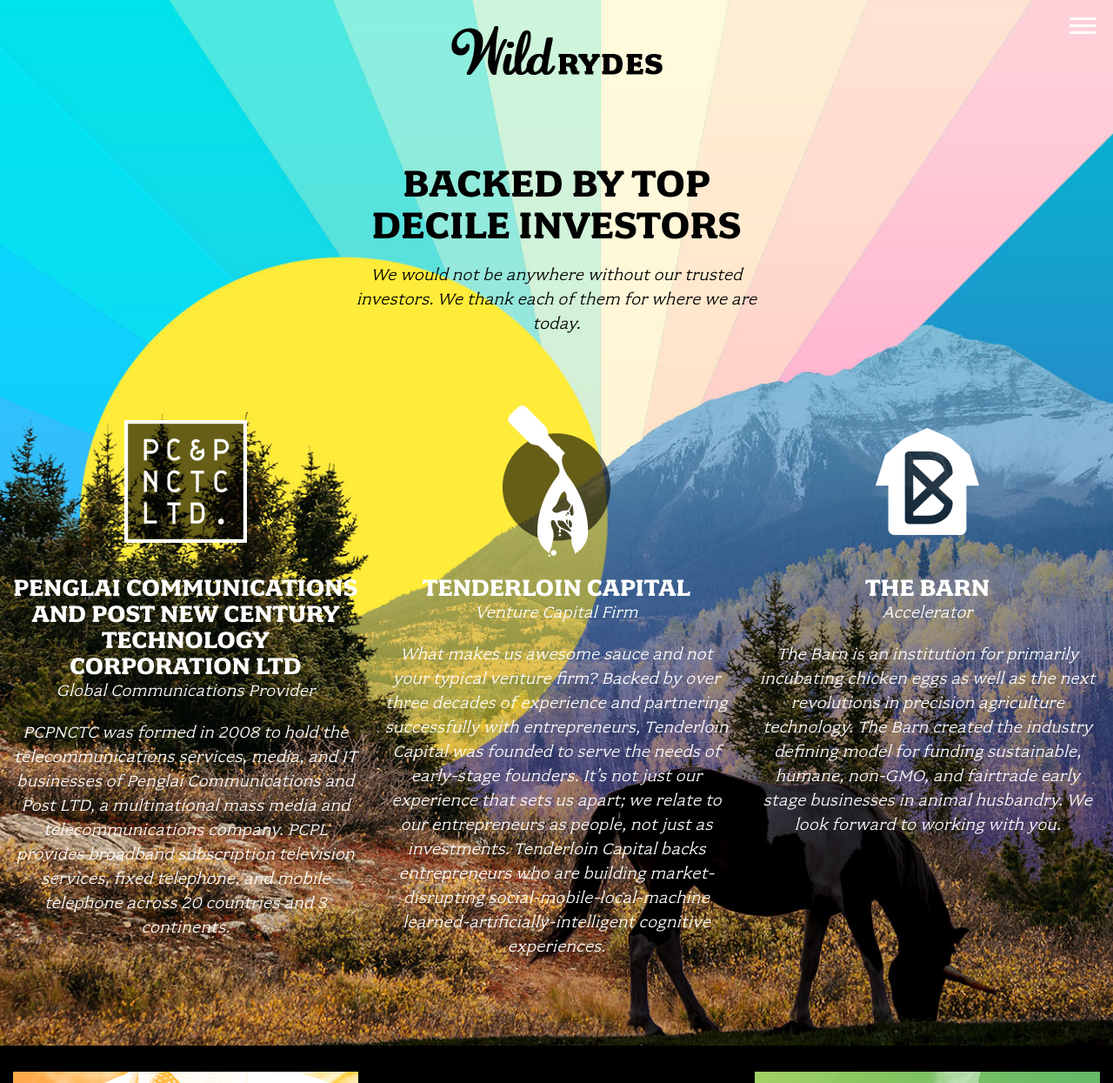
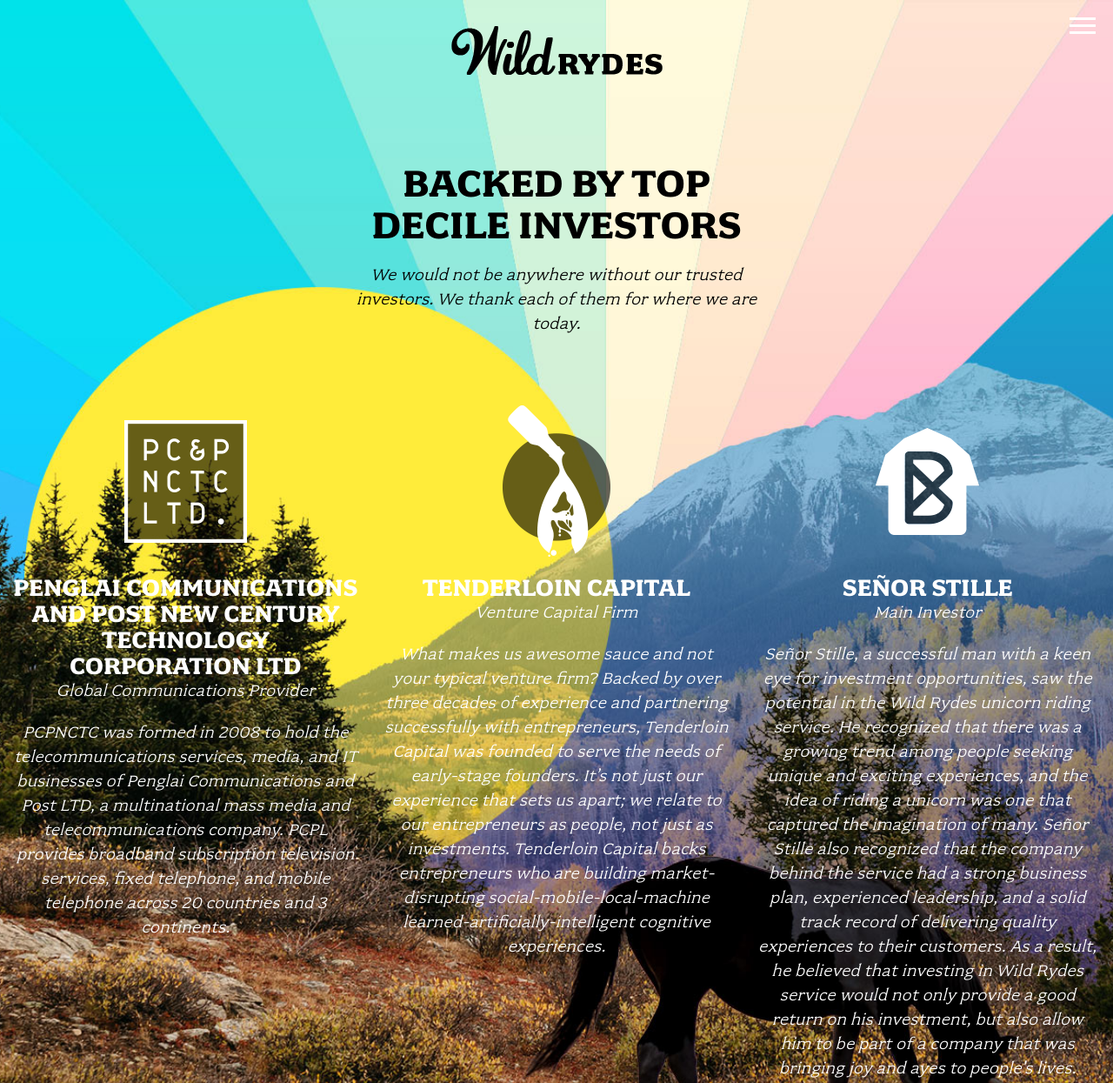
Before and after one commit to phi1ipe/wildrydes-site, a plain HTML site: page investors.html in a window 1280 px wide. Shown: the top 1245 px of the page at 87% size. Drawn offline with Linux system fonts and the light colour scheme.

Commit message:
feat(investors): maddinSilent

```diff
--- a/investors.html
+++ b/investors.html
@@ -57,13 +57,12 @@
             </p>
           </div>
         </div>
-
         <div class="columns large-4">
           <div class="investor">
-            <h2 class="title barn">The Barn</h2>
-            <div class="subtitle">Accelerator</div>
+            <h2 class="title barn">Señor Stille</h2>
+            <div class="subtitle">Main Investor</div>
             <p class="content">
-              The Barn is an institution for primarily incubating chicken eggs as well as the next revolutions in precision agriculture technology. The Barn created the industry defining model for funding sustainable, humane, non-GMO, and fairtrade early stage businesses in animal husbandry. We look forward to working with you.
+              Señor Stille, a successful man with a keen eye for investment opportunities, saw the potential in the Wild Rydes unicorn riding service. He recognized that there was a growing trend among people seeking unique and exciting experiences, and the idea of riding a unicorn was one that captured the imagination of many. Señor Stille also recognized that the company behind the service had a strong business plan, experienced leadership, and a solid track record of delivering quality experiences to their customers. As a result, he believed that investing in Wild Rydes service would not only provide a good return on his investment, but also allow him to be part of a company that was bringing joy and ayes to people's lives.
             </p>
           </div>
         </div>
@@ -100,8 +99,8 @@
     <div class="row">
       <div class="columns large-4">
         <div class="three block">
-          <h3 class="title">Conway Bulle</h3>
-          <p class="content">Partner at The Barn</p>
+          <h3 class="title">Philippe Ber</h3>
+          <p class="content">Partner at Silent Capital</p>
         </div>
       </div>
 
```
